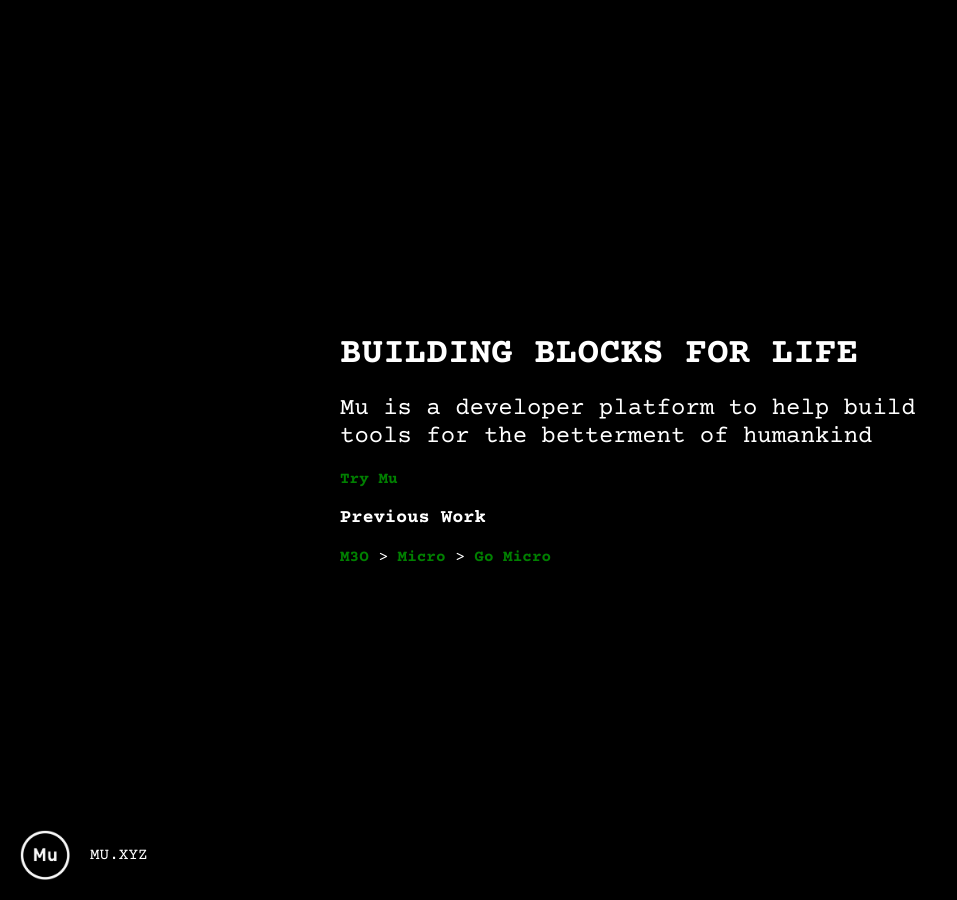
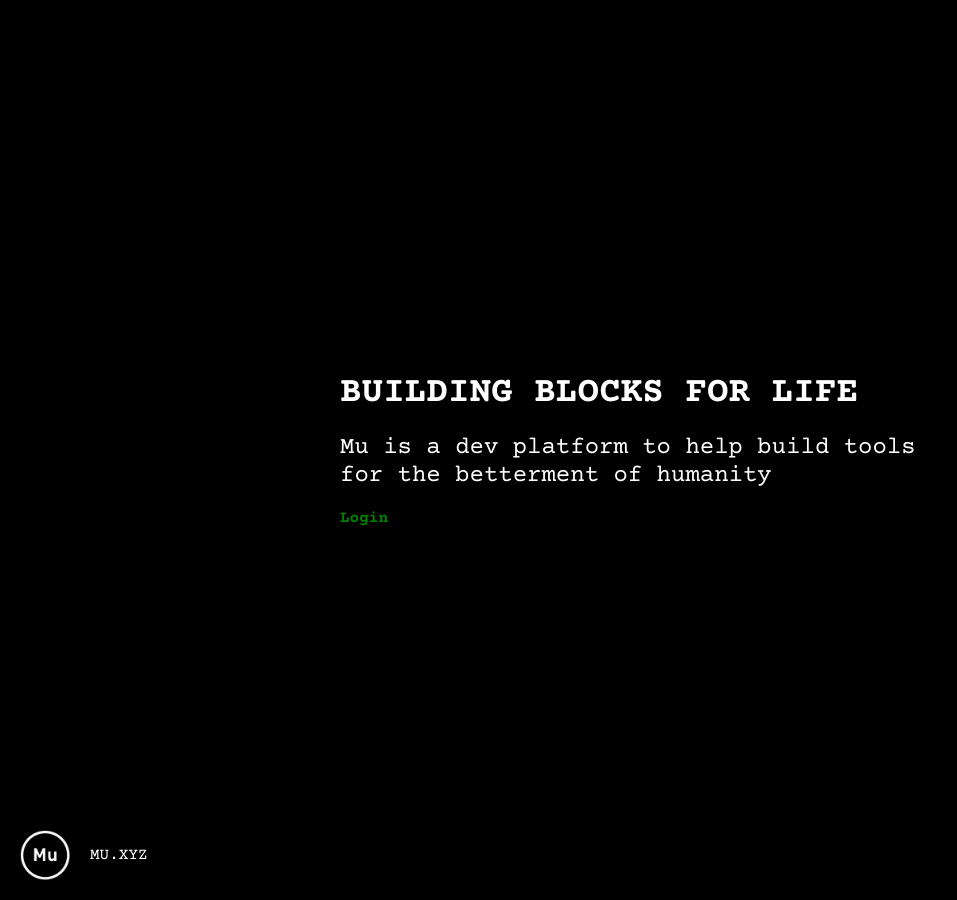
Before and after one commit to muxyz/website, a Jekyll site: the page index.html, which Jekyll copies as it is, in a window 1280 px wide. Shown: the whole page, without its empty margins (0-957 px from the left). Built offline with Jekyll 4.4.1, drawn with Linux system fonts in a browser that asks for light colours.

Commit message:
Update index.html

```diff
--- a/index.html
+++ b/index.html
@@ -20,12 +20,8 @@
     <div class="wrap">
       <div class="inner">
         <h1>building blocks for life</h1>
-        <h2>Mu is a developer platform to help build tools for the betterment of humankind</h2>
-	<a href="https://mu.app">Try Mu</a>
-	<h3>Previous Work</h3>
-        <a href="https://m3o.dev">M3O</a> >
-	<a href="https://micro.dev">Micro</a> >
-        <a href="https://go-micro.dev">Go Micro</a>
+        <h2>Mu is a dev platform to help build tools for the betterment of humanity</h2>
+	<a href="https://mu.app">Login</a>
       </div>
     </div>
   </body>
```
